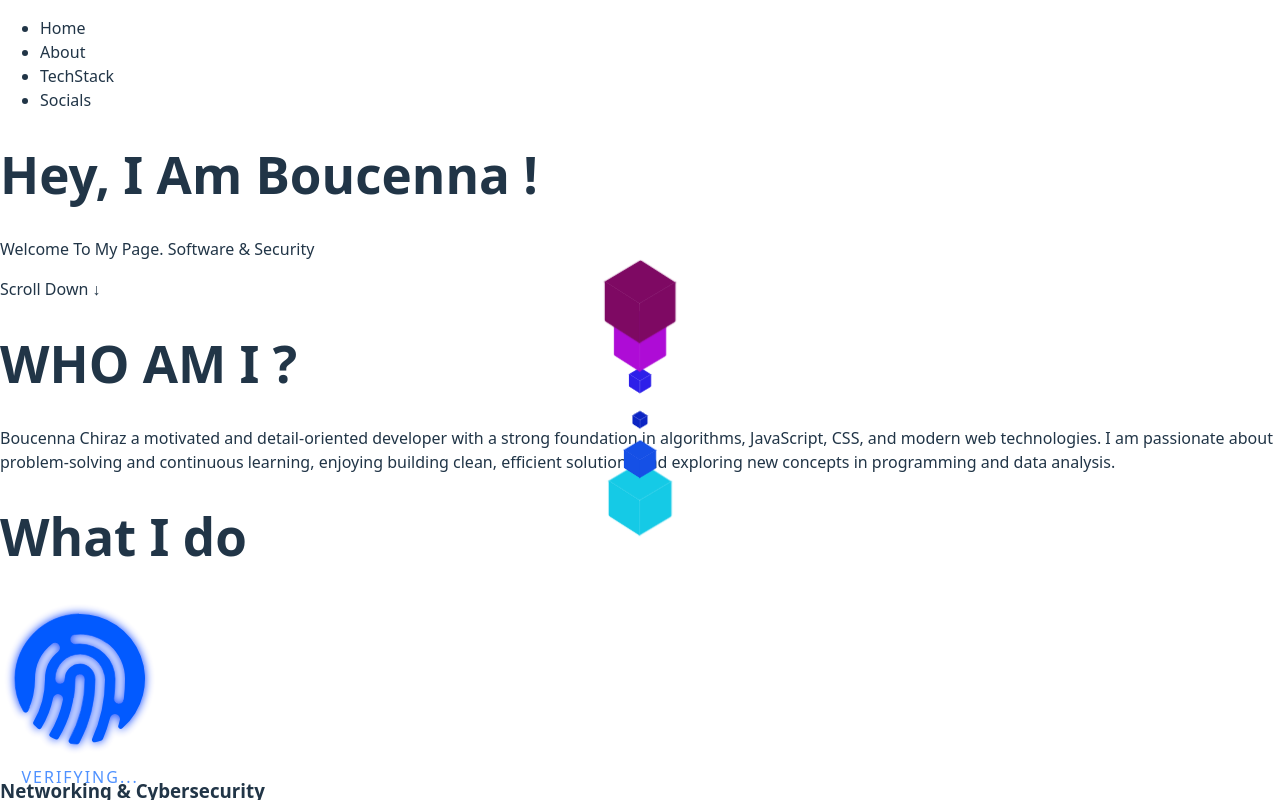
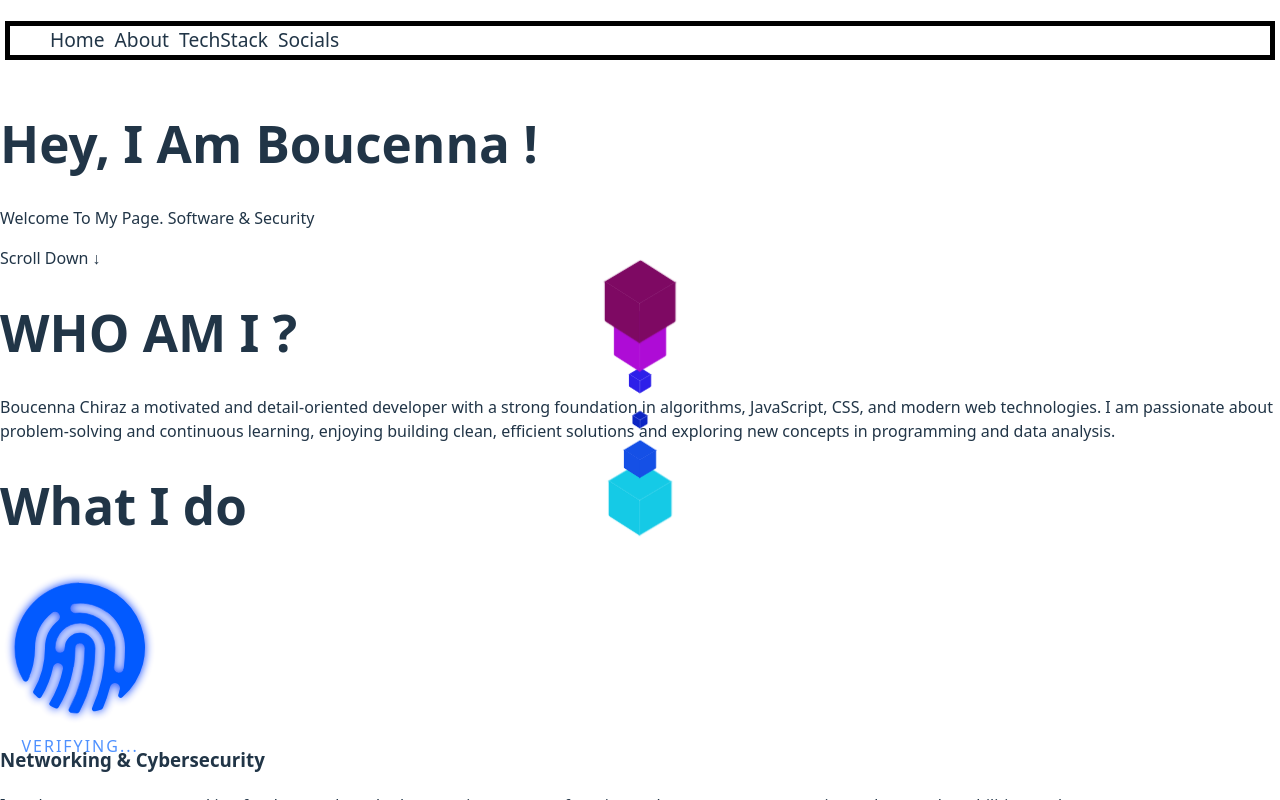
Before and after one commit to Chiraz-hub/My_Website, a React (Vite) app: page / in a window 1280 px wide. Shown: the top 800 px of the page. Built offline with nearby package versions, Linux system fonts and the light colour scheme.

Commit message:
Starting some css

```diff
--- a/src/Page_components/Intro_structure/NavBar/NavBar.css
+++ b/src/Page_components/Intro_structure/NavBar/NavBar.css
@@ -0,0 +1,12 @@
+nav {
+   border:5px solid white;
+}
+ul{
+    display: flex;
+    gap: 10px;
+    border: 5px solid black ;
+}
+ li{
+    list-style-type: none;
+    font-size: 1.2rem;
+ }
```
